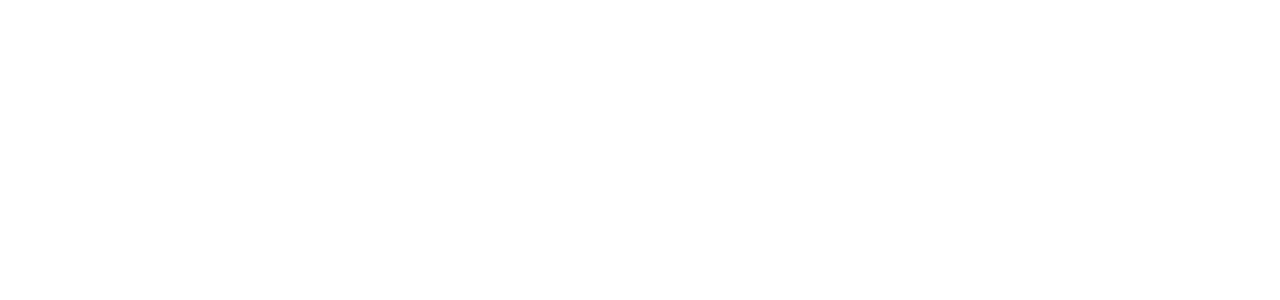
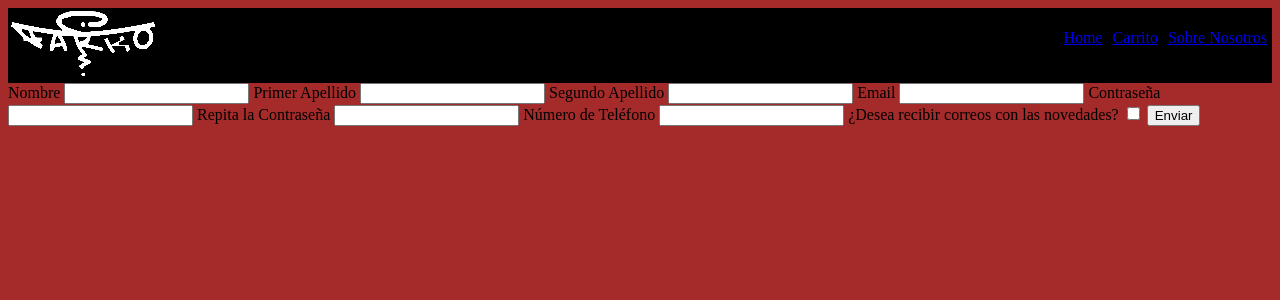
Before and after one commit to Nanocot/ProyectoFinal, a PHP site: page /index.php?action=register in a window 1280 px wide. Before the commit the part shown is empty. Shown: the top 300 px of the page. Run offline with PHP 8.4, Linux system fonts and the light colour scheme.

Commit message:
28 abril 15:30

```diff
--- a/estilos/estiloprincipal.css
+++ b/estilos/estiloprincipal.css
@@ -15,6 +15,21 @@
     justify-content: space-between;
 }
 
+nav{
+    width: 50%;
+}
+
+nav ul{
+    display: flex;
+    justify-content: right;
+}
+
+nav ul li{
+    display: inline-flex;
+    justify-content: space-between;
+    padding: 5px;
+}
+
 .productos{
     display: flex;
     flex-direction: row;
--- a/php/Controlador/controlador_tablas.php
+++ b/php/Controlador/controlador_tablas.php
@@ -16,8 +16,32 @@
 
 
         public function register(){
+            $modeloUsuarios = new ModeloUsuarios();
 
-            $modeloUsuarios = new ModeloUsuarios();
+            if($_SERVER["REQUEST_METHOD"] == "POST"){
+                $email = $_POST["email"];
+                $nombre = $_POST["nombre"];
+                $apellido1 = $_POST["apellido1"];
+                $apellido2 = $_POST["apellido2"];
+                $password = $_POST["password1"];
+                $telefono = $_POST["phonenumber"];
+                $estado = true;
+                //Comprobamos que exista la celda de newsletter, en caso de que exista, significa que el usuario ha marcado la casilla, en caso contrario no la ha marcado
+                $newsletter = isset($_POST["newsletter"]) ? true : false;
+
+                $condicion = $modeloUsuarios->register($nombre, $apellido1, $apellido2, $email, $password, $telefono, $estado, $newsletter);
+
+                if($condicion === true){
+                    echo "usuario registrado con éxito";
+                }else{
+                    echo "No ha sido posible registrar el usuario: $condicion";
+                }
+
+
+
+            }
+
+            require_once "php/Vista/register.php";
         }
 
     }
--- a/php/Modelo/modelo_usuarios.php
+++ b/php/Modelo/modelo_usuarios.php
@@ -31,8 +31,32 @@
 
 
         //Función para registro de usuario
-        public function register(){
+        public function register($nombre, $apellido1, $apellido2 = null, $email, $password, $phoneNumber, $estado = true, $newsletter){
+            try{
+                //Nos aseguramos que los datos necesarios existen para evitar insercciones con los datos insuficientes
+                if($nombre != null && $apellido1 != null && $email != null && $password != null && $phoneNumber != null && $newsletter!= null){
+                    //Preparamos el sql de insercción
+                    $sql = "insert into usuarios (Email, Nombre, Apellido1, Apellido2, Password, Telefono, Estado, NewsLetter) values (?, ?, ?, ?, ?, ?, ?, ?);";
 
+                    //Ciframos la contraseña
+                    $cifpass = password_hash($password, PASSWORD_DEFAULT);
+
+                    $stmt = $this->conex->prepare($sql);
+
+                    if($stmt->execute([$email, $nombre, $apellido1, $apellido2, $cifpass, $phoneNumber, $estado, $newsletter])){
+                        return true;
+                    }else{
+                        return false;
+                    }
+                }else{
+                    return false;
+                }
+            }catch(PDOException $e){
+                if($e->getCode() == 23000){
+                    return "Este correo ya está registrado";
+                }
+
+            }
         }
 
     }
--- a/php/Vista/login.php
+++ b/php/Vista/login.php
@@ -7,7 +7,7 @@
     <title>Farko</title>
 </head>
 <body>
-<header>
+    <header>
         <a href="index.php?action=home">
             <img src="../imagenes/Farko-logo-pequenio.png" alt="logo de farko">
         </a>
--- a/php/Vista/register.php
+++ b/php/Vista/register.php
@@ -0,0 +1,45 @@
+<!DOCTYPE html>
+<html lang="en">
+<head>
+    <meta charset="UTF-8">
+    <meta name="viewport" content="width=device-width, initial-scale=1.0">
+    <link rel="stylesheet" href="estilos/estiloprincipal.css">
+    <title>Farko</title>
+</head>
+<body>
+    <header>
+        <a href="index.php?action=home">
+            <img src="../imagenes/Farko-logo-pequenio.png" alt="logo de farko">
+        </a>
+        <nav>
+            <ul>
+                <li><a href="index.php?action=home">Home</a></li>
+                <li><a href="index.php?action=carrito">Carrito</a></li>
+                <li><a href="index.php?action=aboutus">Sobre Nosotros</a></li>
+            </ul>
+        </nav>
+    </header>
+
+    <form action="" method="post">
+        <label for="nombre">Nombre</label>
+        <input type="text" name="nombre" id="nombre" required>
+        <label for="apellido1">Primer Apellido</label>
+        <input type="text" name="apellido1" id="apellido1" required>
+        <label for="apellido2">Segundo Apellido</label>
+        <input type="text" name="apellido2" id="apellido2">
+        <label for="email">Email</label>
+        <input type="email" name="email" id="email" required>
+        <label for="password1">Contraseña</label>
+        <input type="password" name="password1" id="password1" required>
+        <label for="password2">Repita la Contraseña</label>
+        <input type="password" name="password2" id="password2" required>
+        <label for="phonenumber">Número de Teléfono</label>
+        <input type="tel" name="phonenumber" id="phonenumber">
+        <label for="newsletter">¿Desea recibir correos con las novedades?</label>
+        <input type="checkbox" name="newsletter" id="newsletter">
+        <button type="submit">Enviar</button>
+    </form>
+
+
+</body>
+</html>
```
